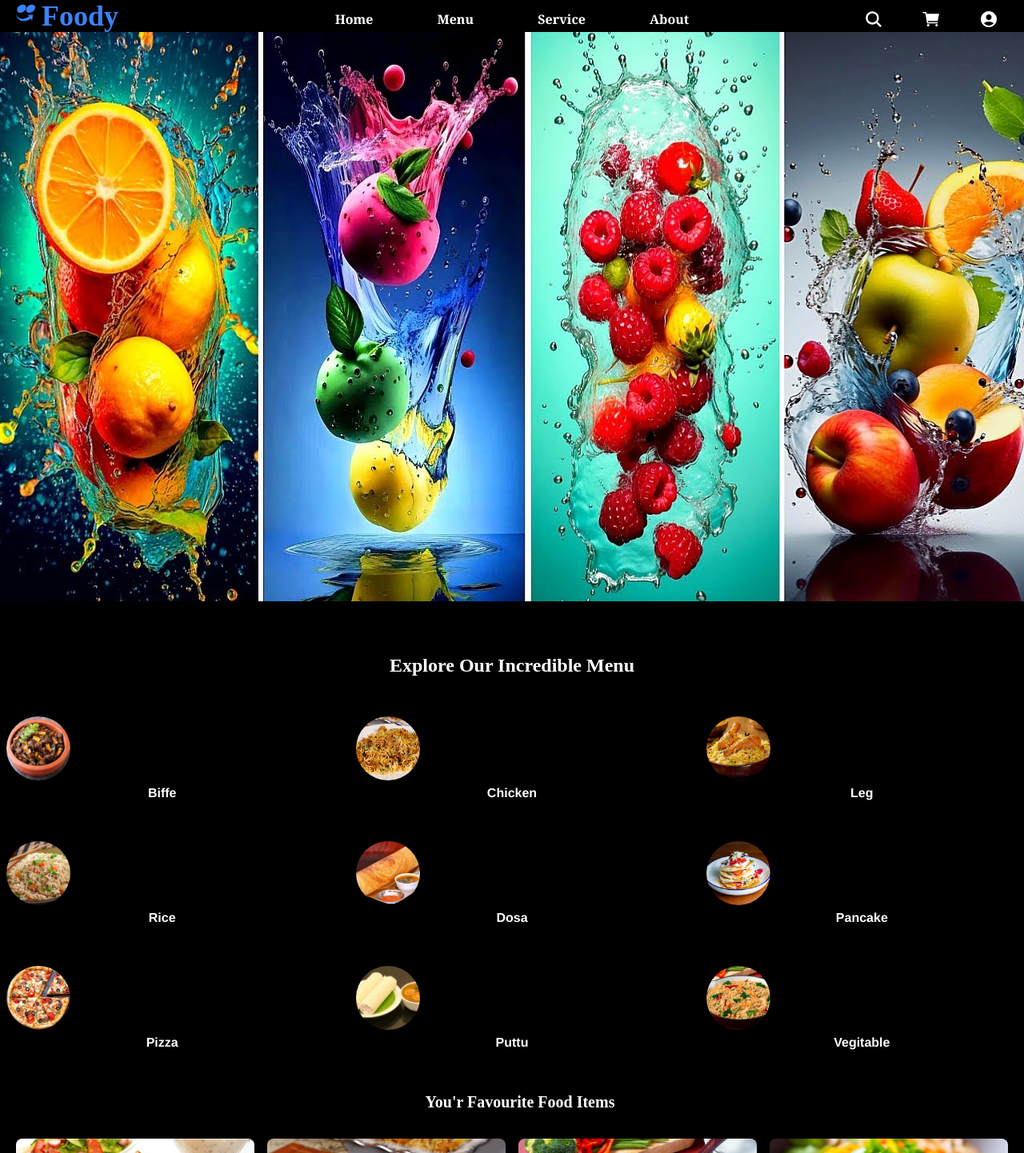
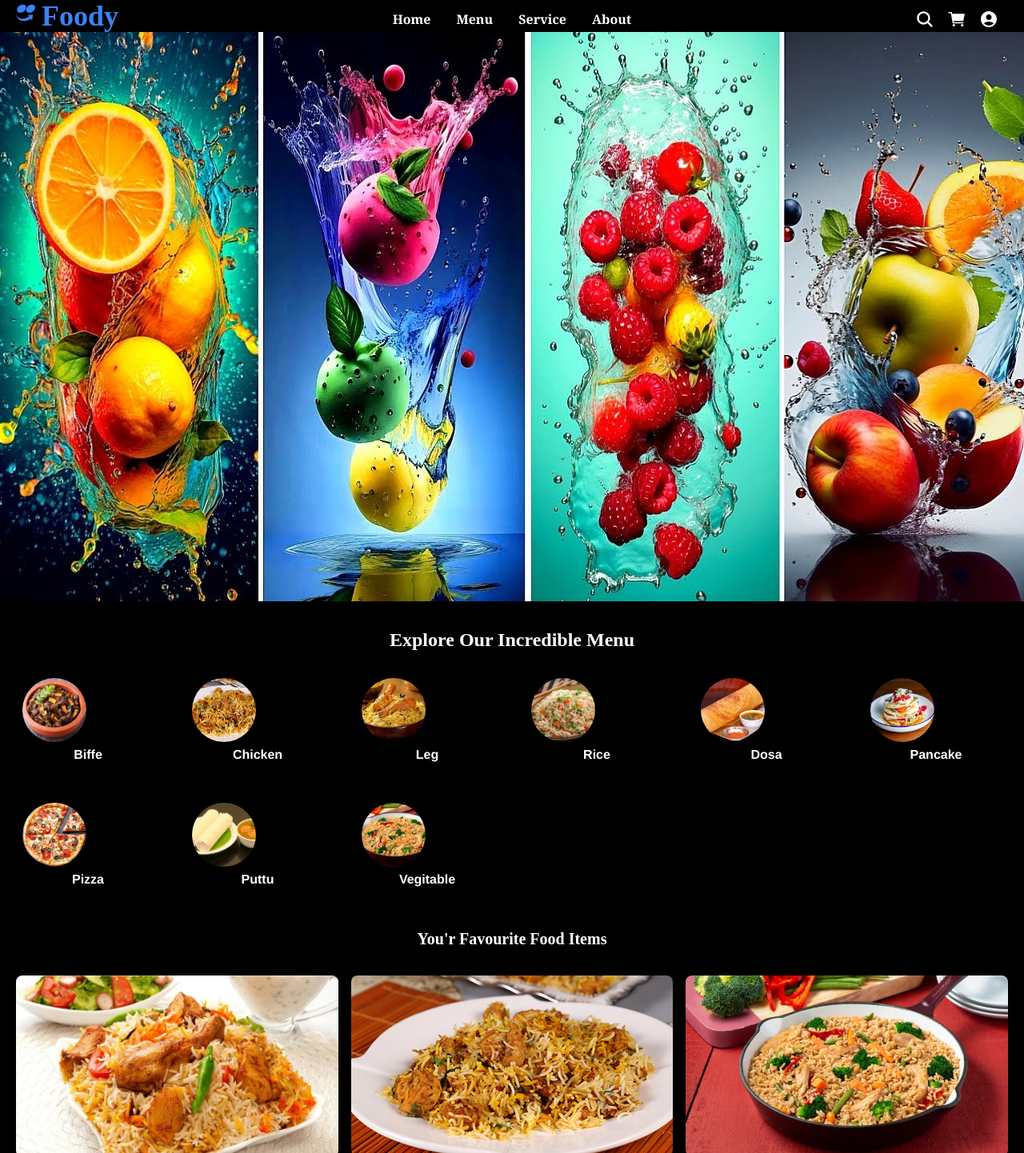
Before and after one commit to Saranraj3/MERN-Food-Delivery-Website-With-Admin-Pannel, a React (Vite) app in the folder client/: page / in a window 1280 px wide. Shown: the top 1442 px of the page at 80% size. Built offline with nearby package versions, Linux system fonts and the light colour scheme; a web font is replaced by a local one.

Commit message:
Tablet Responsive Created

```diff
--- a/client/src/Components/FoodItems/FoodItems.jsx
+++ b/client/src/Components/FoodItems/FoodItems.jsx
@@ -5,9 +5,9 @@ import FoodItemsFetch from '../FoodItemsFetch/FoodItemsFetch'
 function FoodItems({ category }) {
   const { Food_List } = useContext(Context)
   return (
-    <div className='sm:mt-[2rem] md:mt-[3rem] m-5  text-white overflow-x-hidden '>
-      <h1 className='sm:text-lg md:ml-5 md:text-xl cursor-pointer text-center font-sedan font-bold'>You'r Favourite Food Items </h1>
-      <div className='md:gap-[1rem] md:grid md:grid-cols-4 mt-[2rem] justify-center flex-wrap'>
+    <div className='sm:mt-[2rem] md:mt-[3rem] m-5 text-white overflow-x-hidden '>
+      <h1 className='sm:text-lg md:text-xl cursor-pointer text-center font-sedan font-bold'>You'r Favourite Food Items </h1>
+      <div className='md:gap-[1rem] md:grid md:grid-cols-3 mt-[2rem] justify-center'>
         {Food_List.map((item, index) => {
           { console.log(category, item.category); }
           if (category === 'All' || category === item.category) {
--- a/client/src/Components/FoodMenu/FoodMenu.jsx
+++ b/client/src/Components/FoodMenu/FoodMenu.jsx
@@ -3,9 +3,9 @@ import menu from '../../Assets/FoodMenu';
 
 const FoodMenu = ({ category, setCategory }) => {
     return (
-        <div className='sm:m-2 sm:mt-5 md:mt-[4rem] text-white '>
+        <div className='sm:m-2 sm:mt-5 md:mt-[2rem] text-white '>
             <h1 className='sm:text-lg md:text-2xl cursor-pointer text-center font-bold font-sedan'>Explore Our Incredible Menu </h1>
-            <div className='sm:mt-5 sm:gap-2 sm:grid sm:grid-cols-3 sm:justify-between sm:items-center md:mt-[3rem] md:gap-[3rem] flex '>
+            <div className='sm:mt-5 sm:gap-2 sm:grid sm:grid-cols-3 sm:justify-between sm:items-center md:m-5 md:gird md:grid-cols-6 md:mt-[2rem] md:gap-[3rem] '>
                 {menu.map((item, index) => (
                     <div onClick={() => setCategory(prev => prev === item.name ? "All" : item.name)} key={index}>
                         <img className={`md:h-[5rem] cursor-pointer rounded-full hover: ${category === item.name ? 'active' : ''}`} src={item.image} alt="" />
--- a/client/src/Components/Footer/Footer.jsx
+++ b/client/src/Components/Footer/Footer.jsx
@@ -8,7 +8,7 @@ import { FaRegCopyright } from "react-icons/fa";
 
 function Footer() {
     return (
-        <div className='mt-[5rem] md:mt-[10rem]'>
+        <div className='md:mt-[8rem]'>
             <div>
                 <span className='flex'>
                     <SiIfood className='mt-1 ml-5 cursor-pointer text-blue-500 size-[1.5rem]' />
@@ -24,7 +24,7 @@ function Footer() {
                     </ul>
                 </div>
             </div>
-            <div className='sm:mt-5 md:mt-[-9rem] md:mr-[35rem] text-center font-bold text-white '>
+            <div className='sm:mt-5 md:mt-[-9rem] md:ml-[33rem] text-center font-bold text-white '>
                 <h1 className='sm:text-xl cursor-pointer font-sedan'>Social Media</h1>
                 <ul className='sm:mt-2 md:mt-5 gap-2 flex justify-center'>
                     <FaFacebook className='md:mt-1 cursor-pointer hover:opacity-30 size-[2rem]' />
@@ -40,7 +40,7 @@ function Footer() {
                     <li className='font-Arimo cursor-pointer'>Email: www.foody@gmail.com</li>
                 </ul>
             </div>
-            <div className='sm:mt-2 md:mt-[6rem] text-white sm:text-sm font-Arimo font-bold text-center'>
+            <div className='sm:mt-2 sm:m-2 md:mt-[6rem] md:m-5 text-white sm:text-sm font-Arimo font-bold text-center'>
                 <p className=' cursor-pointer'>What is online delivery? Online food ordering is the process of placing a meal order through a website or app from a nearby restaurant or food cooperative. Many of them allow clients to maintain accounts with them in order to make regular ordering easier, much like ordering consumer products online.</p>
                 <div className='sm:mt-3 sm:text-white sm:justify-center flex'>
                     <FaRegCopyright className='sm:mt-[3px]' />
--- a/client/src/Components/Navbar/Navbar.jsx
+++ b/client/src/Components/Navbar/Navbar.jsx
@@ -21,7 +21,7 @@ function Navbar() {
             <div onClick={HandleNav} className='sm:mt-1 sm:mr-3 md:invisible flex justify-end'>
                 {!nav ? <IoMdClose className='sm:mt-[-2rem] flex text-white size-6 ' /> : <IoMdMenu className='sm:mt-[-2rem] flex text-white size-6 ' />}
             </div>
-            <div className={!nav ? 'text-white  fixed sm:left-0 sm:top-0 sm:w-[60%] sm:h-[15rem] sm:border-r border-r-gray-800 ease-in-out duration-200 sm:visible md:invisible ' : 'fixed left-[-100%]'}>
+            <div className={!nav ? 'text-white fixed sm:left-0 sm:top-0 sm:w-[60%] sm:h-[15rem] sm:border-r border-r-gray-800 ease-in-out duration-200 sm:visible lg:invisible' : 'fixed left-[-100%]'}>
                 <ul className='lg:mt-[-2rem] lg:gap-[5rem] font-bold font-serif text-white cursor-pointer '>
                     <li className='sm:mt-5 sm:border-b sm:border-gray-800 sm:ml-3 hover:text-blue-500'>Home</li>
                     <li className='sm:mt-5 sm:border-b sm:border-gray-800 sm:ml-3 hover:text-blue-500'>Menu</li>
@@ -29,13 +29,13 @@ function Navbar() {
                     <li className='sm:mt-5 sm:border-b sm:border-gray-800 sm:ml-3 hover:text-blue-500'>About</li>
                 </ul>
             </div>
-            <ul className=' sm:invisible md:visible lg:mt-[-2rem] lg:gap-[5rem] font-bold font-serif text-white cursor-pointer flex justify-center '>
+            <ul className='sm:invisible md:visible md:mt-[-2rem] md:gap-[2rem] font-bold font-serif text-white cursor-pointer flex justify-center '>
                 <li className='hover:text-blue-500'>Home</li>
                 <li className='hover:text-blue-500'>Menu</li>
                 <li className='hover:text-blue-500'>Service</li>
                 <li className='hover:text-blue-500'>About</li>
             </ul>
-            <ul className='sm:invisible md:visible lg:mt-[-1.5rem] lg:mr-[2rem] lg:gap-[3rem] text-white flex justify-end'>
+            <ul className='sm:invisible md:visible md:mt-[-1.5rem] md:mr-[2rem] md:gap-[1rem] text-white flex justify-end'>
                 <IoSearch className='cursor-pointer hover:text-blue-500 size-[1.5rem]' />
                 <IoCartSharp className='cursor-pointer hover:text-blue-500 size-[1.5rem]' />
                 <MdAccountCircle className='cursor-pointer hover:text-blue-500 size-[1.5rem]' />
```
